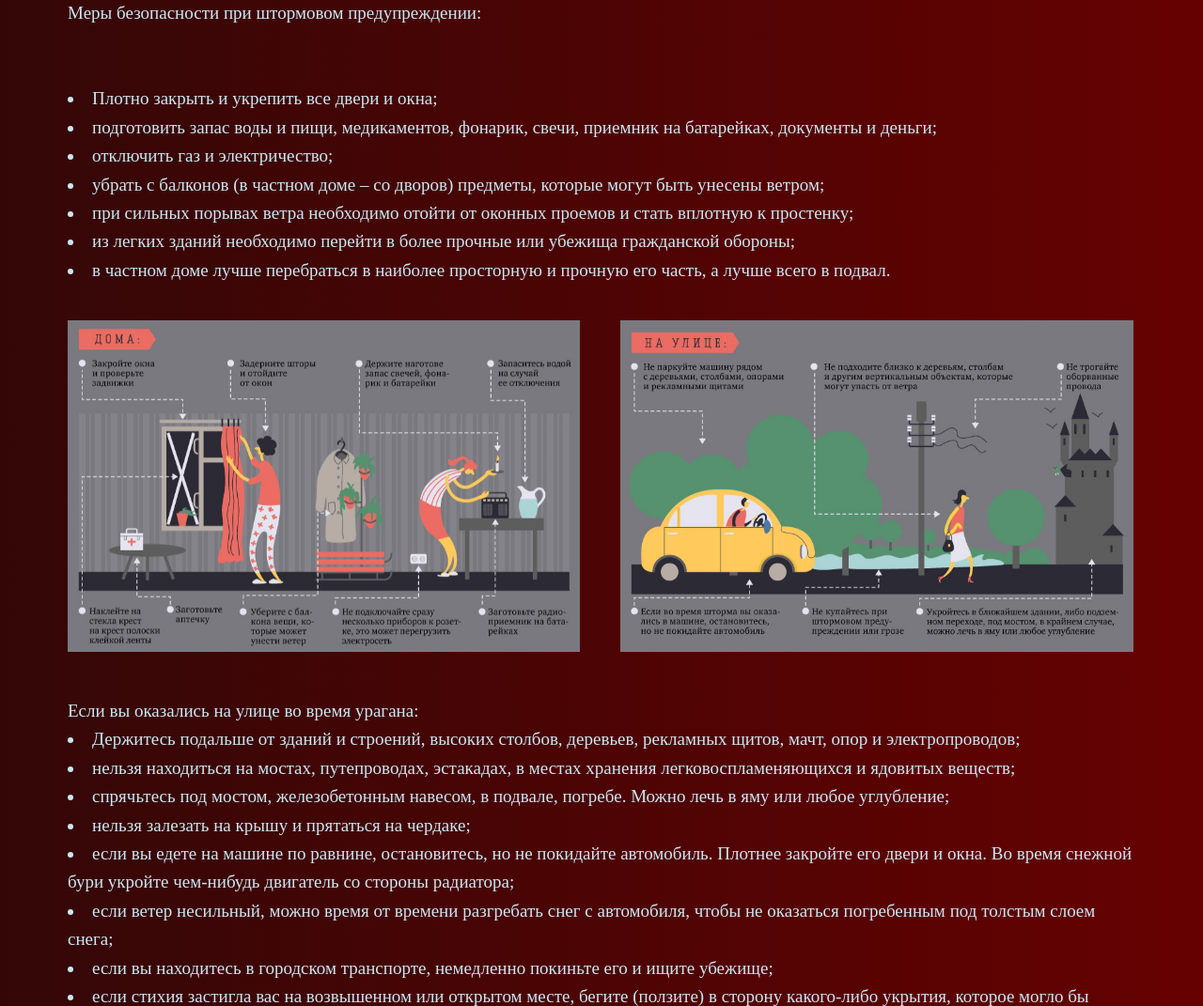
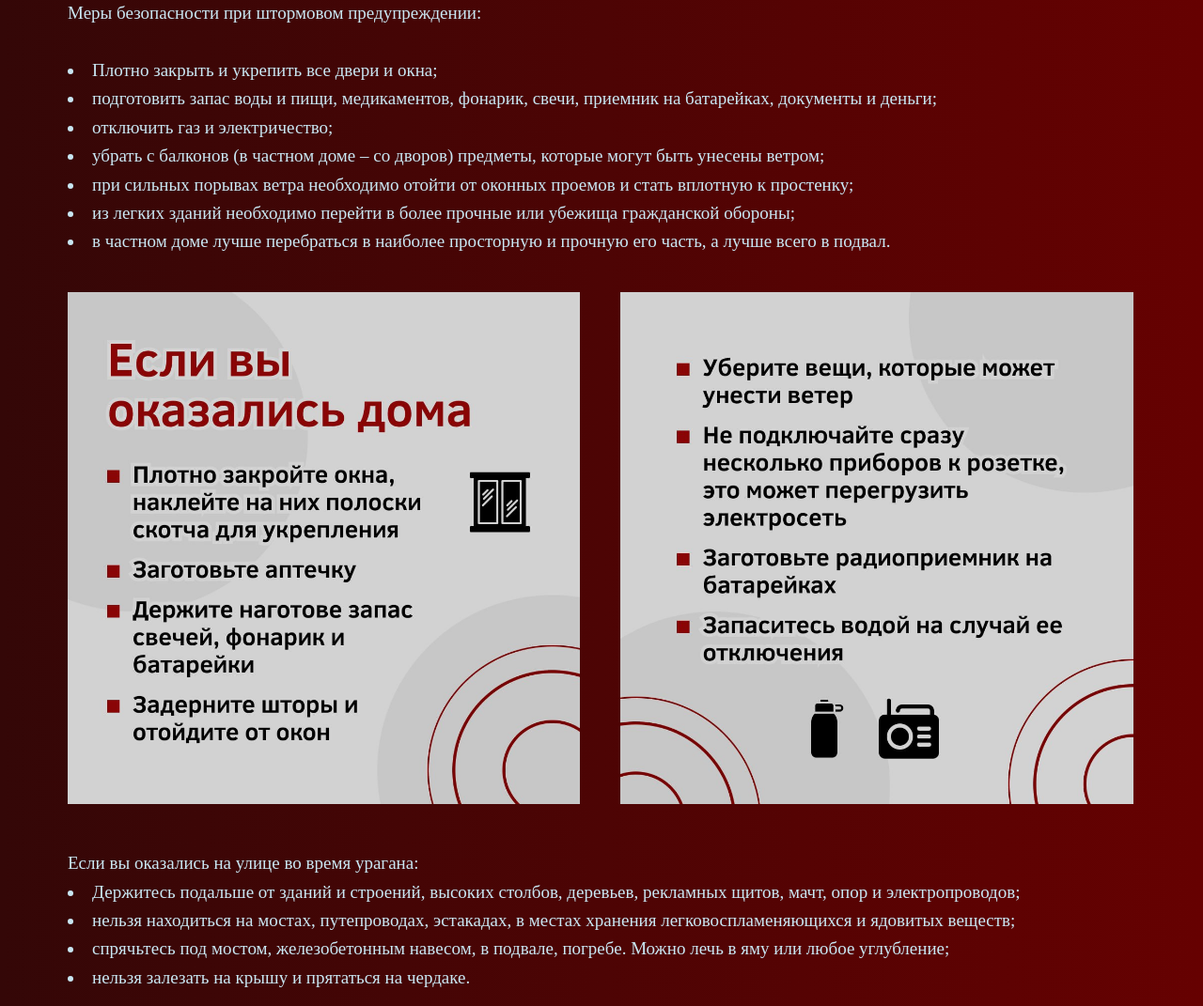
Before and after one commit to Vladimir104573/emergency_site.io, a plain HTML site: page штормовое предупреждение.html in a window 1280 px wide. Shown: the part 385-1456 px from the top of the page at 94% size. Drawn offline with Linux system fonts and the light colour scheme; a web font is replaced by a local one.

Commit message:
шторм2

```diff
--- a/штормовое предупреждение.html
+++ b/штормовое предупреждение.html
@@ -24,7 +24,6 @@
         <p2>
             Меры безопасности при штормовом предупреждении:<br>
         <br>
-        <br>
         <li>Плотно закрыть и укрепить все двери и окна;</li>
         <li>подготовить запас воды и пищи, медикаментов, фонарик, свечи, приемник на батарейках, документы и деньги;</li>
         <li>отключить газ и электричество;</li>
@@ -33,8 +32,8 @@
         <li>из легких зданий необходимо перейти в более прочные или убежища гражданской обороны;</li>
         <li>в частном доме лучше перебраться в наиболее просторную и прочную его часть, а лучше всего в подвал.</li>
         </p2>
-        <span5><img src="шторм1.png"></span5>
-        <span><img src="шторм2.png"></span>
+        <span5><img src="штормовое1.jpg"></span5>
+        <span><img src="штормовое2.jpg"></span>
 
         <p3>
             <br>
@@ -42,12 +41,19 @@
         <li>Держитесь подальше от зданий и строений, высоких столбов, деревьев, рекламных щитов, мачт, опор и электропроводов;</li>
         <li>нельзя находиться на мостах, путепроводах, эстакадах, в местах хранения легковоспламеняющихся и ядовитых веществ;</li>
         <li>спрячьтесь под мостом, железобетонным навесом, в подвале, погребе. Можно лечь в яму или любое углубление;</li>
-        <li>нельзя залезать на крышу и прятаться на чердаке;</li>
-        <li>если вы едете на машине по равнине, остановитесь, но не покидайте автомобиль. Плотнее закройте его двери и окна. Во время снежной бури укройте чем-нибудь двигатель со стороны радиатора;</li>
+        <li>нельзя залезать на крышу и прятаться на чердаке.</li>
+        </p3>
+
+
+        <span6><img src="штормовое3.jpg"></span6>
+        <span><img src="штормовое4.jpg"></span>
+        <p4>
+            <br>
+        <li>Если вы едете на машине по равнине, остановитесь, но не покидайте автомобиль. Плотнее закройте его двери и окна. Во время снежной бури укройте чем-нибудь двигатель со стороны радиатора;</li>
         <li>если ветер несильный, можно время от времени разгребать снег с автомобиля, чтобы не оказаться погребенным под толстым слоем снега;</li>
         <li>если вы находитесь в городском транспорте, немедленно покиньте его и ищите убежище;</li>
         <li>если стихия застигла вас на возвышенном или открытом месте, бегите (ползите) в сторону какого-либо укрытия, которое могло бы погасить силу ветра, но берегитесь падающих веток и деревьев.</li>
-        </p3>
+        </p4>
 
 
 
```
